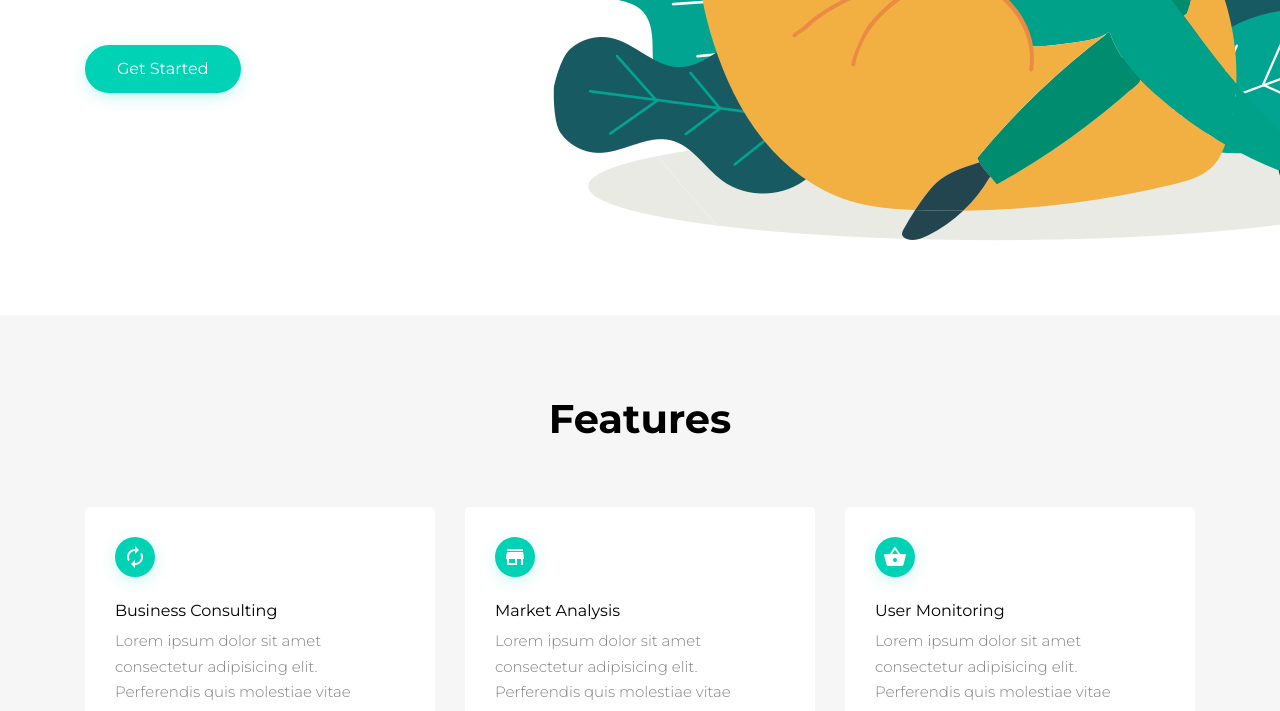
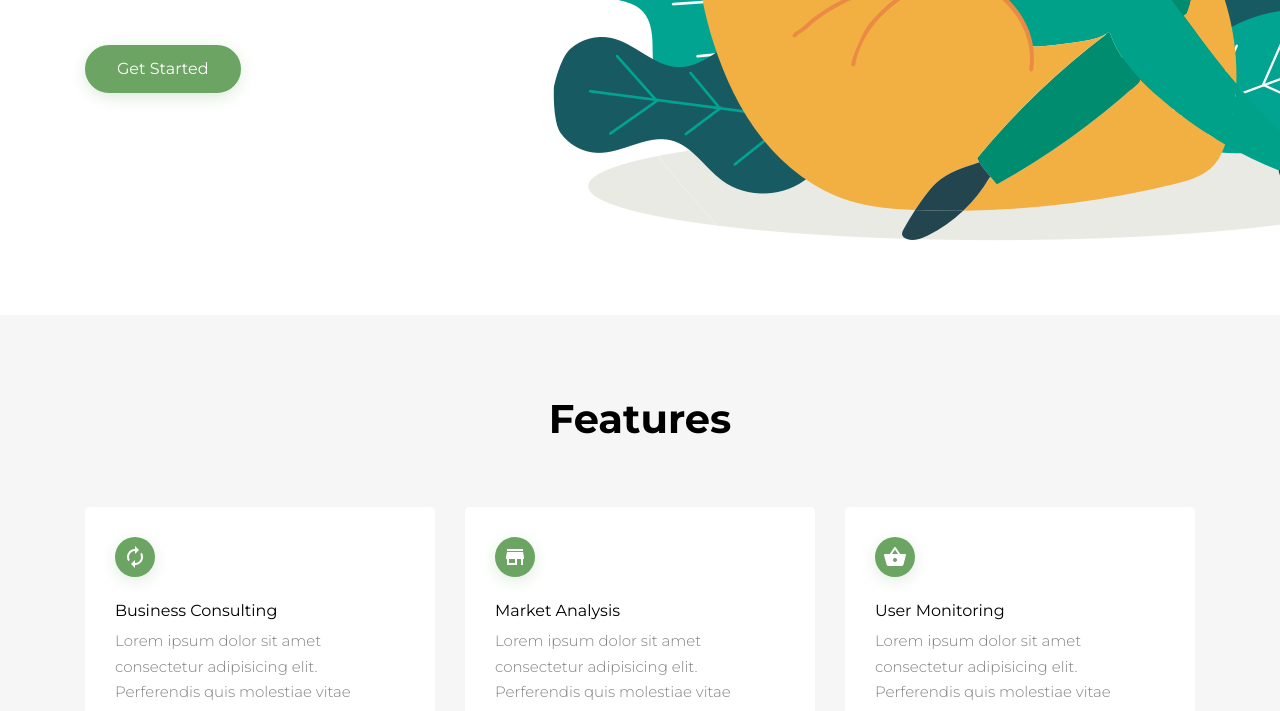
Before and after one commit to mikpetr/goshareit, a plain HTML site: page index.html in a window 1280 px wide. Shown: the part 605-1316 px from the top of the page. Drawn offline with Linux system fonts and the light colour scheme; files whose address does not match are found by name.

Commit message:
Updated colors

```diff
--- a/index.html
+++ b/index.html
@@ -5,6 +5,7 @@
     <meta charset="utf-8">
     <meta name="viewport" content="width=device-width, initial-scale=1, shrink-to-fit=no">
 
+    <link rel="shortcut icon" type="image/png" href="./favicon.ico"/>
 
     <link href="https://fonts.googleapis.com/css?family=Montserrat:300,400,700" rel="stylesheet">
     <link rel="stylesheet" href="fonts/icomoon/style.css">
--- a/scss/bootstrap/_variables.scss
+++ b/scss/bootstrap/_variables.scss
@@ -46,7 +46,8 @@ $red:     #f23a2e !default;
 $orange:  #ef6c57 !default;
 $yellow:  #f89d13 !default;
 $green:   #8bc34a !default;
-$teal:    #00d2b5 !default;
+// $teal:    #00d2b5 !default;
+$teal:    rgb(108,164,99) !default;
 $cyan:    #17a2b8 !default;
 
 $colors: () !default;
```
Also changed, not shown: css/bootstrap/bootstrap-reboot.css, css/bootstrap/bootstrap.css, css/style.css, 4 other files.
